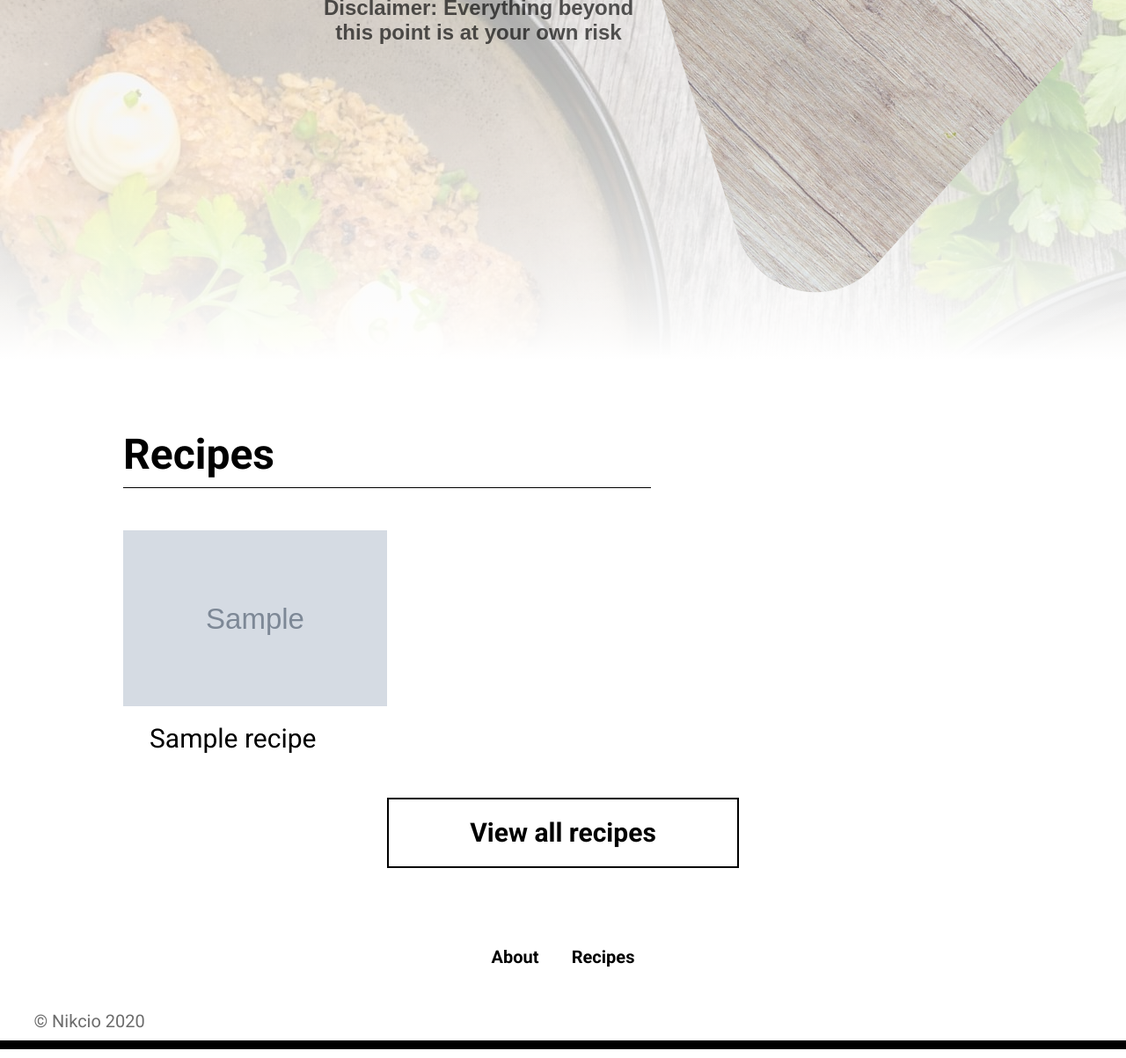
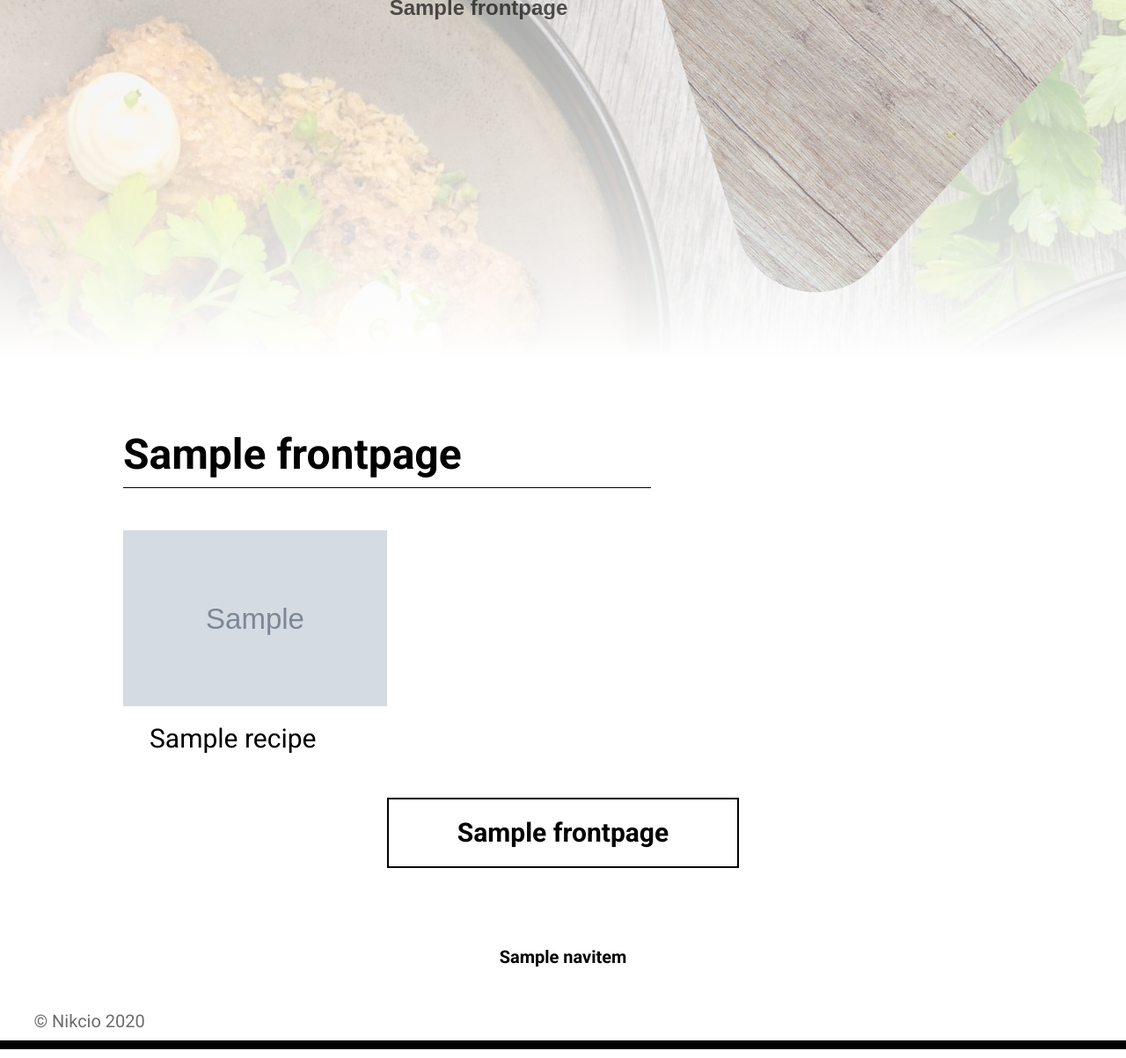
Before and after one commit to nikcio/JinnyProject, a Django app: page / in a window 1280 px wide. Shown: the part 381-1584 px from the top of the page at 88% size. Run offline with Django 3.2, Linux system fonts and the light colour scheme; tables that the repository leaves empty hold one stand-in row (values such as "Sample post"); grey boxes marked "Sample" are stand-in pictures; some libraries are stand-ins or nearby versions.

Commit message:
convert to models

```diff
--- a/cooking/admin.py
+++ b/cooking/admin.py
@@ -3,3 +3,9 @@ from cooking import models
 
 admin.site.register(models.Author)
 admin.site.register(models.Recipe)
+admin.site.register(models.About)
+admin.site.register(models.Frontpage)
+admin.site.register(models.NavItem)
+admin.site.register(models.Navigation)
+admin.site.register(models.ViewAll)
+admin.site.register(models.Social)
--- a/cooking/models.py
+++ b/cooking/models.py
@@ -35,3 +35,61 @@ class Recipe(models.Model):
 @receiver(post_delete, sender=Recipe)
 def delete_recipe_image(sender, instance, **kwargs):
     instance.image.delete(False)
+
+
+class About(models.Model):
+    title = models.CharField(max_length=255, null=True)
+    description = models.TextField(null=True)
+
+    def __str__(self):
+        return "About"
+
+
+class Frontpage(models.Model):
+    title = models.CharField(max_length=255, null=True)
+    subtitle = models.CharField(max_length=255, null=True)
+    recipe_title = models.CharField(max_length=255, null=True)
+    button_title = models.CharField(max_length=255, null=True)
+
+    def __str__(self):
+        return "Frontpage"
+
+
+class ViewAll(models.Model):
+    title = models.CharField(max_length=255, null=True)
+
+    def __str__(self):
+        return "Recipes"
+
+
+class NavItem(models.Model):
+    title = models.CharField(max_length=255, null=True)
+    link = models.CharField(max_length=255, null=True)
+
+    def __str__(self):
+        return self.title
+
+
+class Social(models.Model):
+    SOCIALS = [
+        ('linkedin', "LinkedIn"),
+        ('youtube', "Youtube"),
+        ('instagram', "Instagram"),
+        ('discord', "Discord"),
+        ('twitch', "Twitch"),
+        ('twitter', "Twitter"),
+        ('facebook', "Facebook"),
+    ]
+
+    type = models.CharField(max_length=255, null=True, unique=True, choices=SOCIALS)
+    link = models.URLField(max_length=1084, null=True)
+
+    def __str__(self):
+        return self.type.capitalize()
+
+
+class Navigation(models.Model):
+    items = models.ManyToManyField(NavItem)
+
+    def __str__(self):
+        return "Navigation"
--- a/cooking/views.py
+++ b/cooking/views.py
@@ -1,5 +1,5 @@
 from django.shortcuts import render
-from django.views.generic import TemplateView
+from django.views.generic import TemplateView, DetailView
 from cooking import models
 
 
@@ -9,15 +9,32 @@ class Index(TemplateView):
     def get_context_data(self, **kwargs):
         context = super().get_context_data(**kwargs)
         context['recipes'] = models.Recipe.objects.all().order_by("-date")[:9]
+        context['frontpage'] = models.Frontpage.objects.all()[0]
+        context['navigation'] = models.Navigation.objects.all()[0]
+        context['socials'] = models.Social.objects.all()
         return context
 
 
 class About(TemplateView):
     template_name = "jinny_cooking/about.html"
 
+    def get_context_data(self, **kwargs):
+        context = super().get_context_data(**kwargs)
+        context['about'] = models.About.objects.all()[0]
+        context['navigation'] = models.Navigation.objects.all()[0]
+        context['socials'] = models.Social.objects.all()
+        return context
 
-class Detail(TemplateView):
+
+class Detail(DetailView):
     template_name = "jinny_cooking/detail.html"
+    model = models.Recipe
+
+    def get_context_data(self, **kwargs):
+        context = super().get_context_data(**kwargs)
+        context['navigation'] = models.Navigation.objects.all()[0]
+        context['socials'] = models.Social.objects.all()
+        return context
 
 
 class ViewAll(TemplateView):
@@ -26,3 +43,7 @@ class ViewAll(TemplateView):
     def get_context_data(self, **kwargs):
         context = super().get_context_data(**kwargs)
         context['recipes'] = models.Recipe.objects.all().order_by("-date")
+        context['viewall'] = models.ViewAll.objects.all()[0]
+        context['navigation'] = models.Navigation.objects.all()[0]
+        context['socials'] = models.Social.objects.all()
+        return context
--- a/templates/jinny_cooking/about.html
+++ b/templates/jinny_cooking/about.html
@@ -11,8 +11,7 @@
 
 {% block content %}
     <section class="about">
-        <h1>About</h1>
-        <p>Lorem ipsum dolor sit amet, consectetur adipiscing elit. Etiam condimentum eros sit amet nibh sollicitudin, eu posuere tellus mattis. Donec sed tellus scelerisque, lacinia turpis vel, efficitur nulla. Mauris vel felis ornare tortor sollicitudin maximus vitae eget sapien. Nulla ac consequat mauris. Quisque interdum imperdiet eros, vel feugiat mauris venenatis ut. Aenean egestas elit id malesuada suscipit. Fusce molestie, mi eget porta cursus, leo massa dignissim mi, nec placerat nulla enim vel lorem. Etiam a lacus ac nulla laoreet mattis. Praesent imperdiet venenatis ornare.</p>
-        <p>Nulla non finibus tellus, et eleifend elit. Donec ullamcorper molestie ex et vestibulum. Vestibulum lobortis, mi eget interdum mattis, ligula orci pellentesque tortor, a aliquet massa enim vel arcu. Sed semper scelerisque nibh, et bibendum neque commodo a. Pellentesque eu ipsum id purus elementum interdum. Nulla commodo tellus sem, sit amet fermentum purus pellentesque ac. Sed tincidunt nunc sed egestas ultricies. Ut vel tristique velit. Nullam tincidunt elit et lectus efficitur, in sodales nisi scelerisque. Sed malesuada rutrum felis tempus dapibus. Vivamus ac gravida risus. Mauris vitae placerat ligula.</p>
+        <h1>{{about.title}}</h1>
+        <p>{{about.description}}</p>
     </section>
 {% endblock %}>
--- a/templates/jinny_cooking/index.html
+++ b/templates/jinny_cooking/index.html
@@ -8,8 +8,8 @@
 {% block header %}
     <section class="top">
         <div class="title">
-            <h1>Find new and exciting recipes</h1>
-            <h2>Disclaimer: Everything beyond this point is at your own risk</h2>
+            <h1>{{frontpage.title}}</h1>
+            <h2>{{frontpage.subtitle}}</h2>
             <a href="#scroll-section"><span class="iconify down" data-inline="false" data-icon="bx:bx-chevron-down" style="font-size: 88px;"></span></a>
         </div>
         <div class="poly">
@@ -21,7 +21,7 @@
 
 {% block content %}
     <section class="middle" id="#scroll-section">
-        <h3>Recipes</h3>
+        <h3>{{frontpage.recipe_title}}</h3>
         <div class="collcetion">
             <div class="row">
                 {% for recipe in recipes %}
@@ -32,8 +32,8 @@
                 {% endfor %}
             </div>
         </div>
-        <a href="/viewall" class="viewall">
-           View all recipes
+        <a href="/recipes" class="viewall">
+            {{frontpage.button_title}}
             <span class="iconify icon" data-inline="false" data-icon="ic:outline-arrow-right-alt"></span>
         </a>
     </section>
--- a/templates/jinny_cooking/master.html
+++ b/templates/jinny_cooking/master.html
@@ -24,8 +24,9 @@
     <nav>
         <a href="/" class="nav-item logo"><img src="{% static 'jinny_cooking/img/Jinnytty.png' %}"></a>
         <div class="right">
-            <a href="/about" class="nav-item">About</a>
-            <a href="/viewall" class="nav-item">Recipes</a>
+            {% for item in navigation.items.all %}
+            <a href="{{item.link}}" class="nav-item">{{item.title}}</a>
+            {% endfor %}
             <a href="#" class="nav-item last lang">
                 <span class="iconify flag" data-inline="false" data-icon="emojione:flag-for-us-outlying-islands"></span>
                 <span class="iconify expand" data-inline="false" data-icon="ant-design:caret-down-outlined"></span>
@@ -48,14 +49,14 @@
 
     <section class="footer">
         <div>
-            <a href="/about">About</a>
-            <a href="/recipes">Recipes</a>
+            {% for item in navigation.items.all %}
+                <a href="{{item.link}}">{{item.title}}</a>
+            {% endfor %}
         </div>
         <div>
-            <a href="https://www.twitch.tv/jinnytty" target="_blank"><span class="iconify" data-inline="false" data-icon="cib:twitch"></span></a>
-            <a href="https://www.instagram.com/yyj0728/" target="_blank"><span class="iconify" data-inline="false" data-icon="fa:instagram"></span></a>
-            <a href="https://www.youtube.com/yoomjji" target="_blank"><span class="iconify" data-inline="false" data-icon="cib:youtube"></span></a>
-            <a href="https://discordapp.com/invite/XtdbP2x" target="_blank"><span class="iconify" data-inline="false" data-icon="cib:discord"></span></a>
+            {% for item in socials %}
+            <a href="{{item.link}}" target="_blank"><span class="iconify" data-inline="false" data-icon="cib:{{item.type}}"></span></a>
+            {% endfor %}
         </div>
         <a href="https://nikcio.com/" target="_blank" class="copyright">© Nikcio 2020</a>
         <div class="bottom-banner"></div>
--- a/website/urls.py
+++ b/website/urls.py
@@ -21,6 +21,6 @@ urlpatterns = [
     path('admin/', admin.site.urls),
     path('', view.Index.as_view()),
     path('about/', view.About.as_view()),
-    path('viewall/', view.ViewAll.as_view()),
+    path('recipes/', view.ViewAll.as_view()),
     path('recipe/<slug:slug>', view.Detail.as_view(), name="recipe-detail"),
 ]
```
Also changed, not shown: templates/jinny_cooking/detail.html (+4 -5 lines), templates/jinny_cooking/viewall.html (+6 -12 lines), cooking/migrations/0005_description_pagetype_title.py (added), cooking/migrations/0006_auto_20200414_1843.py (added), cooking/migrations/0007_auto_20200414_1846.py (added), cooking/migrations/0008_description_title.py (added), cooking/migrations/0009_auto_20200414_1850.py (added), cooking/migrations/0010_auto_20200414_1910.py (added), cooking/migrations/0011_auto_20200414_1913.py (added), cooking/migrations/0012_social_link.py (added), cooking/migrations/0013_auto_20200414_1919.py (added), cooking/migrations/0014_auto_20200414_1947.py (added), cooking/migrations/0015_delete_socials.py (added).
